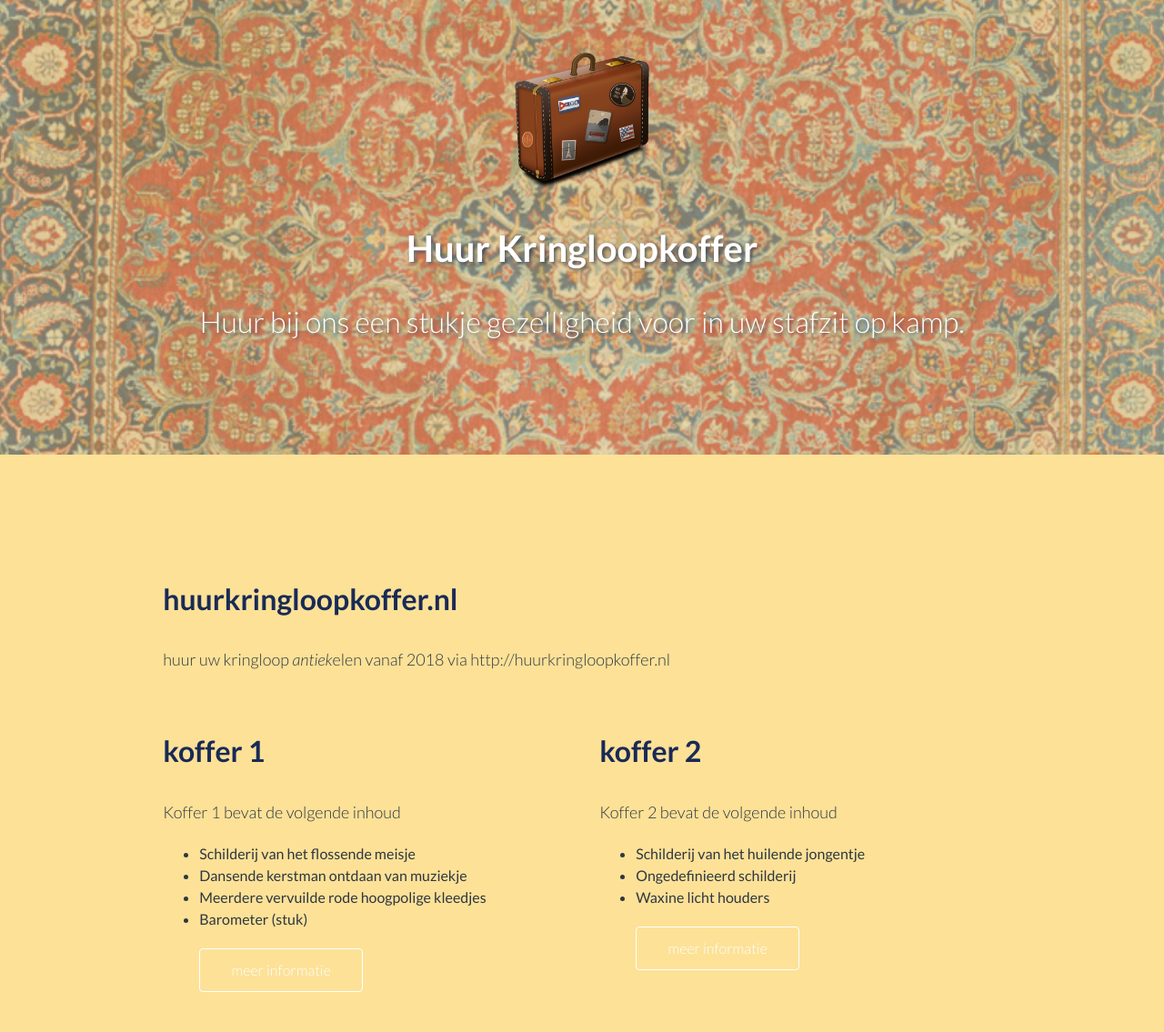
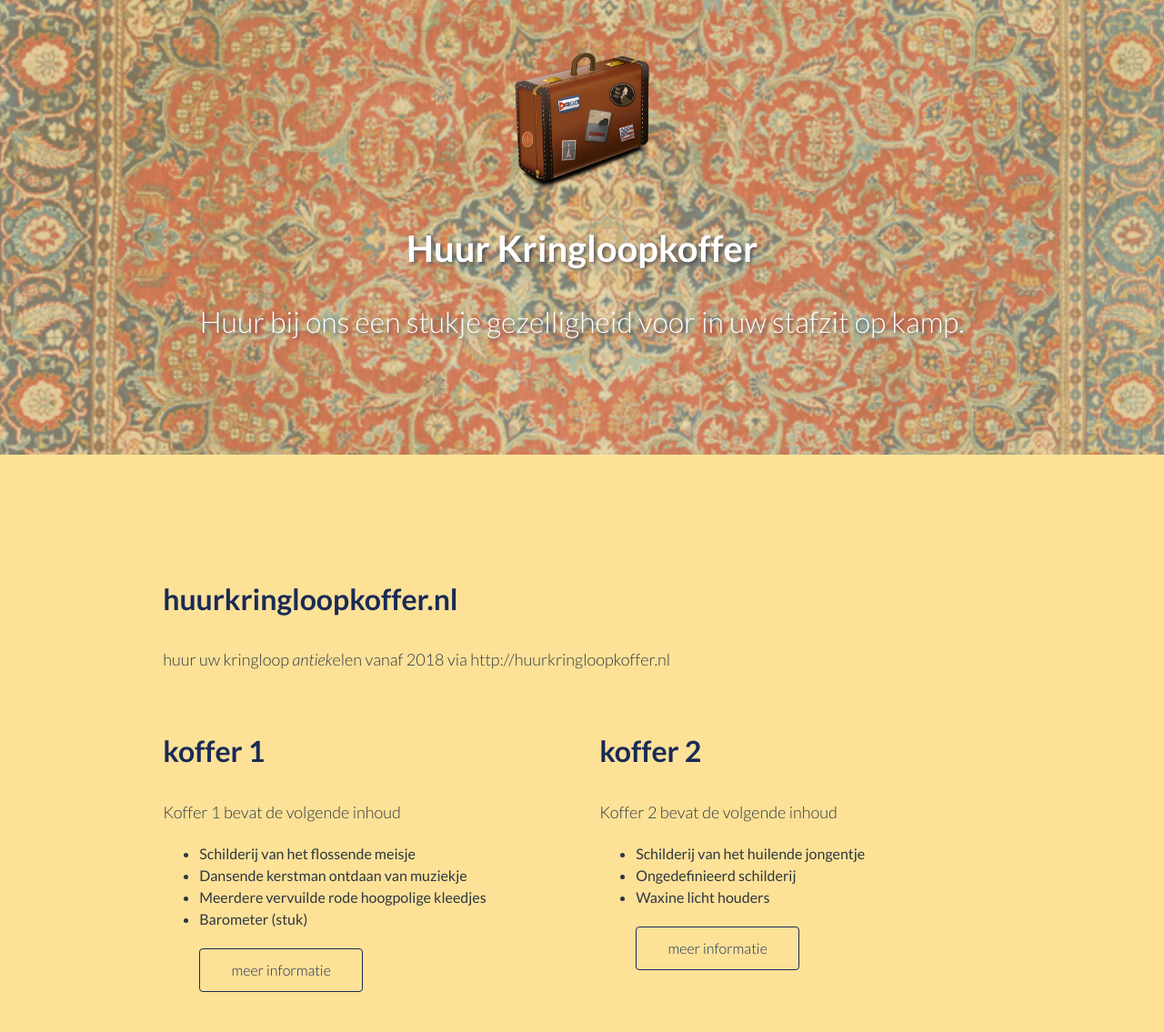
Before and after one commit to wernerveldman/koffer, a Jekyll site: the page built from index.md, in a window 1280 px wide. Shown: the whole page at 91% size. Built offline with Jekyll 4.4.1, drawn with Linux system fonts in a browser that asks for light colours; our own code applies the rules of GitHub Pages for plain Markdown files.

Commit message:
Update style.css

```diff
--- a/assets/css/style.css
+++ b/assets/css/style.css
@@ -61,11 +61,11 @@ button {
   height: 48px;
   width: 180px;
   text-align: center;
-  color: #fff;
+  color: rgba(25, 42, 86,1.0);
   font-size: 1rem;
   font-weight: 200;
   background: transparent;
-  border: 1px solid #fff;
+  border: 1px solid rgba(25, 42, 86,1.0);
   border-radius: 4px;
   margin: 20px 0;
   cursor: pointer;
@@ -75,7 +75,7 @@ button {
 
 button:hover {
   background: #fff;
-  color: #FE7880;
+  color: rgba(25, 42, 86,1.0);
 }
 
 button:active {
```
